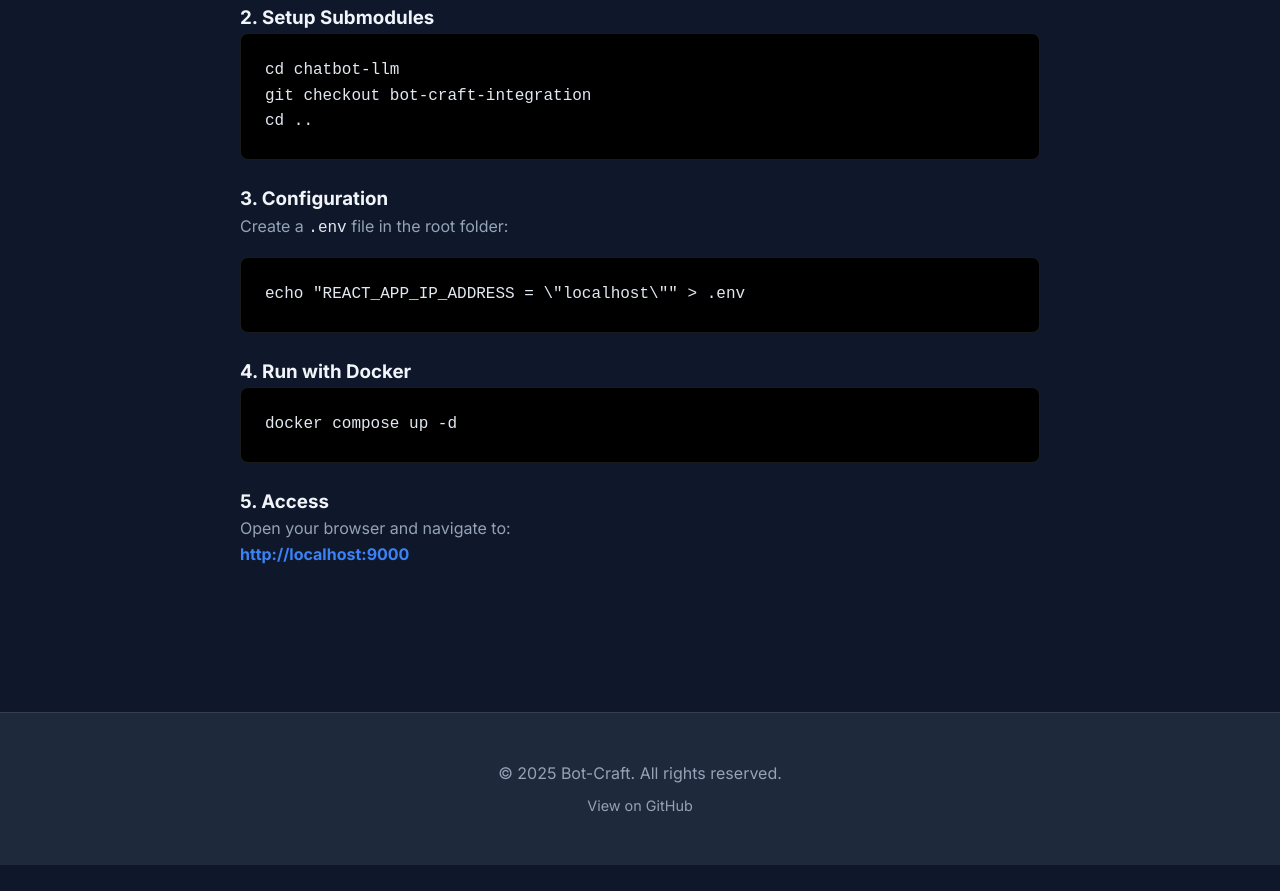
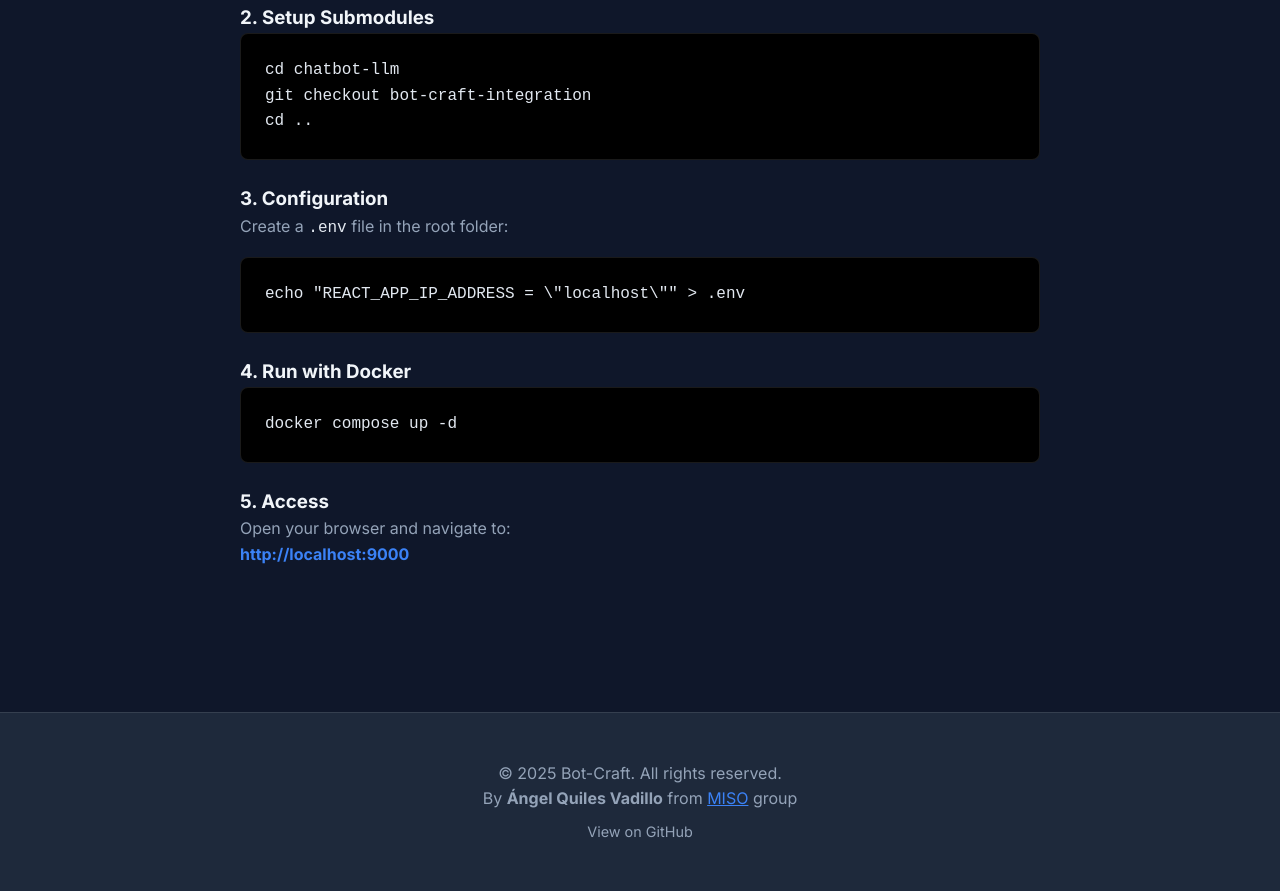
Before and after one commit to bot-craft/bot-craft.github.io, a plain HTML site: page index.html in a window 1280 px wide. Shown: the part 6372-7263 px from the top of the page. Before the commit the page ends 7237 px from the top, so only its background shows below. Drawn offline with Linux system fonts and the light colour scheme.

Commit message:
Updated footer and added a link for MISO group

```diff
--- a/index.html
+++ b/index.html
@@ -185,6 +185,10 @@ cd ..</code></pre>
 
     <footer>
         <p>&copy; 2025 Bot-Craft. All rights reserved.</p>
+
+
+        <p>By <b>Ángel Quiles Vadillo</b> from <a href="https://www.miso.es/" style="text-decoration: underline; color: var(--primary-color);">MISO</a> group</p>
+
         <p style="margin-top: 0.5rem; font-size: 0.9rem;">
             <a href="https://github.com/bot-craft/bot-craft-code" target="_blank">View on GitHub</a>
         </p>
```
